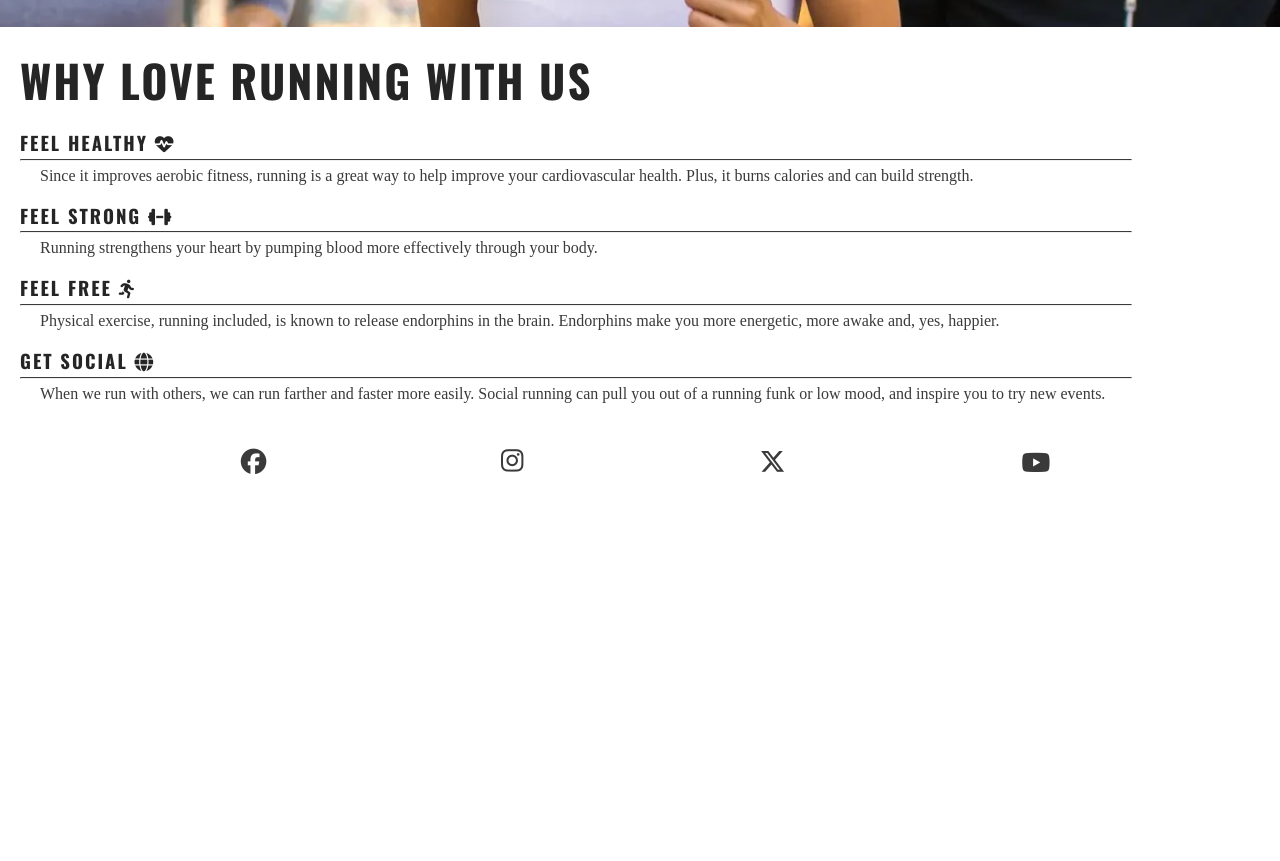
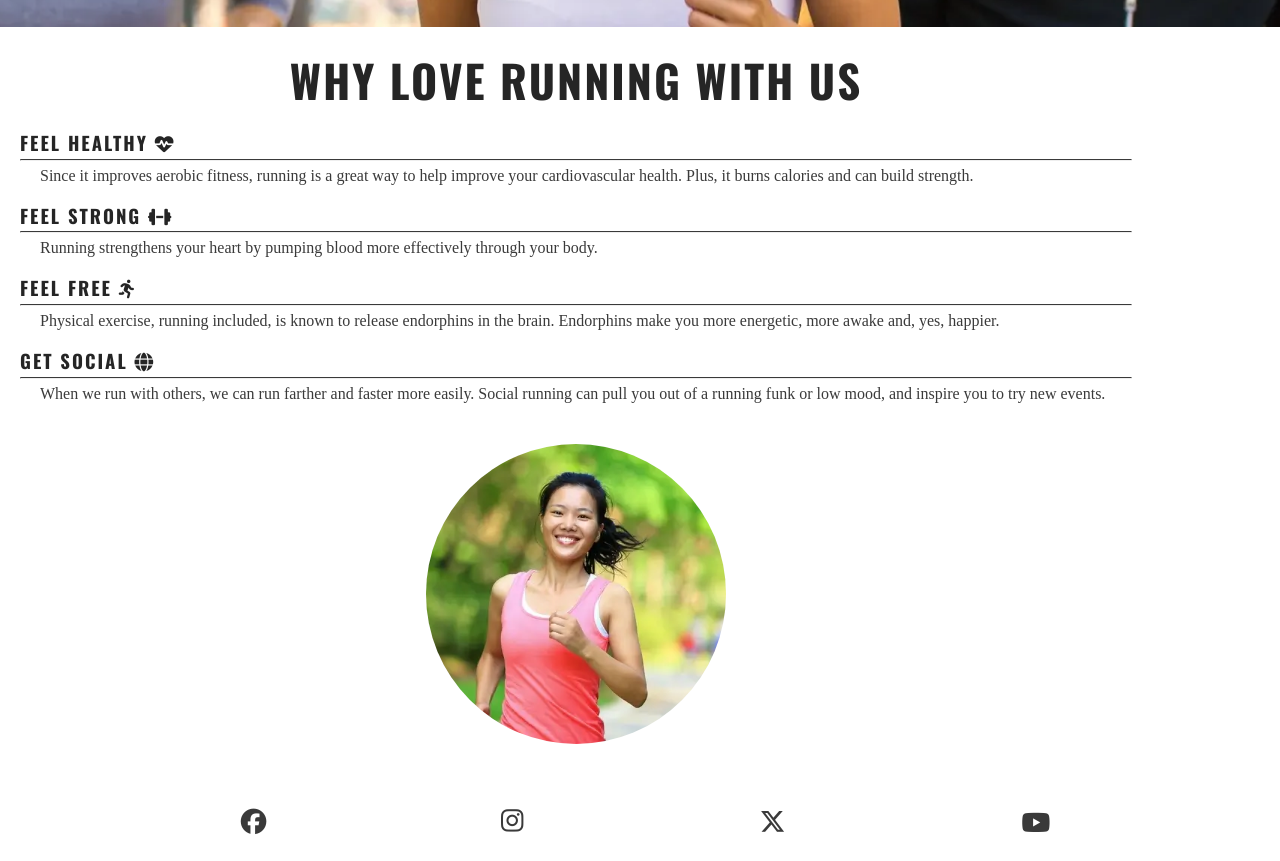
Before and after one commit to bancken/love-running, a plain HTML site: page index.html in a window 1280 px wide. Shown: the part 620-1481 px from the top of the page. Before the commit the page ends 1121 px from the top, so only its background shows below. Drawn offline with nearby package versions, Linux system fonts and the light colour scheme.

Commit message:
adding reasons circle image

```diff
--- a/assets/css/stylesheet.css
+++ b/assets/css/stylesheet.css
@@ -114,6 +114,7 @@ margin-top: 47px;
 #reasons h2 {
     font-size: 280%;
     margin: 20px;
+    text-align: center;
 }
 #benefits-physical div {
     line-height: 20px;
@@ -137,3 +138,18 @@ margin-top: 47px;
 #benefits-mental p {
     padding: 0 20px;
 }
+#benefits-image {
+    display: flex;
+    align-items: center;
+    justify-content: center;
+
+}
+#circle-cover-bg {
+    height: 90vw;
+    width: 90vw;
+    background: url("../images/reasons-image.webp") no-repeat top center/cover;
+    margin: 20px;
+    border-radius: 50%;
+    max-height: 300px;
+    max-width: 300px;
+}
--- a/index.html
+++ b/index.html
@@ -63,6 +63,9 @@
                         <p>When we run with others, we can run farther and faster more easily. Social running can pull you out of a running funk or low mood, and inspire you to try new events.</p>
                     </div>
                 </div>
+                <div id="benefits-image">
+                    <div id="circle-cover-bg"></div>
+                </div>
             </div>
         </section>
     </main>
```
Also changed, not shown: assets/images/reasons-image.webp (added).
